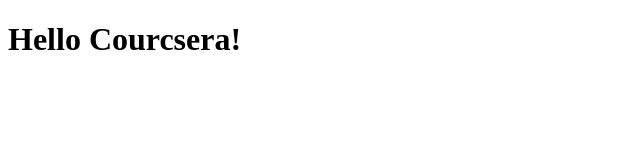
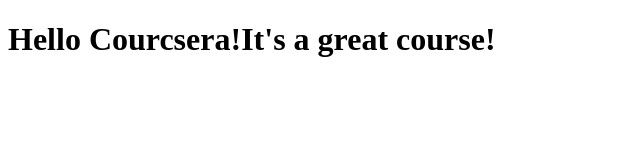
Before and after one commit to oluwadare200/Coursera-Test, a plain HTML site: page site/index.html in a window 1280 px wide. Shown: the whole page, without its empty margins (0-640 px from the left). Drawn offline with Linux system fonts and the light colour scheme.

Commit message:
Small addition to ourpage content.

```diff
--- a/site/index.html
+++ b/site/index.html
@@ -4,6 +4,6 @@
 	<title>Hello Coursera!</title>
 </head>
 <body>
-<h1>Hello Courcsera!</h1>
+<h1>Hello Courcsera!It's a great course!</h1>
 </body>
 </html>
```
